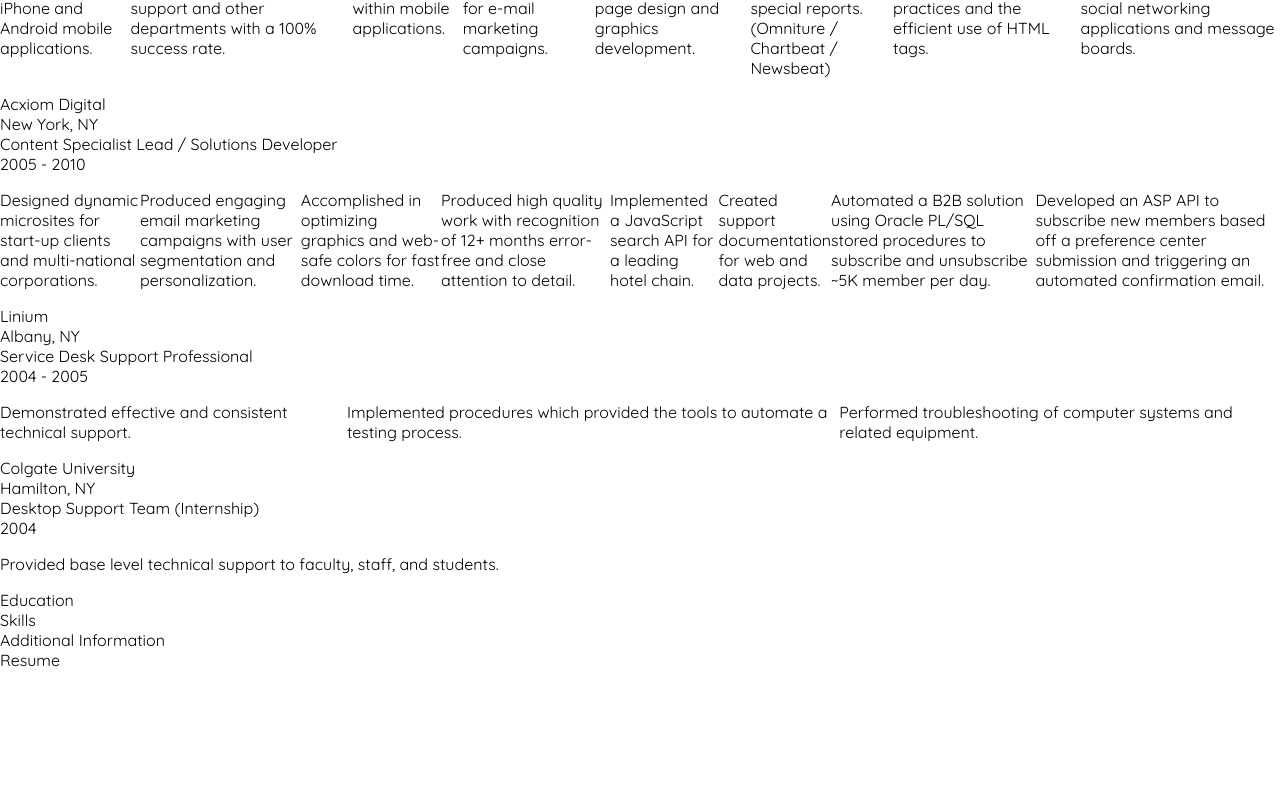
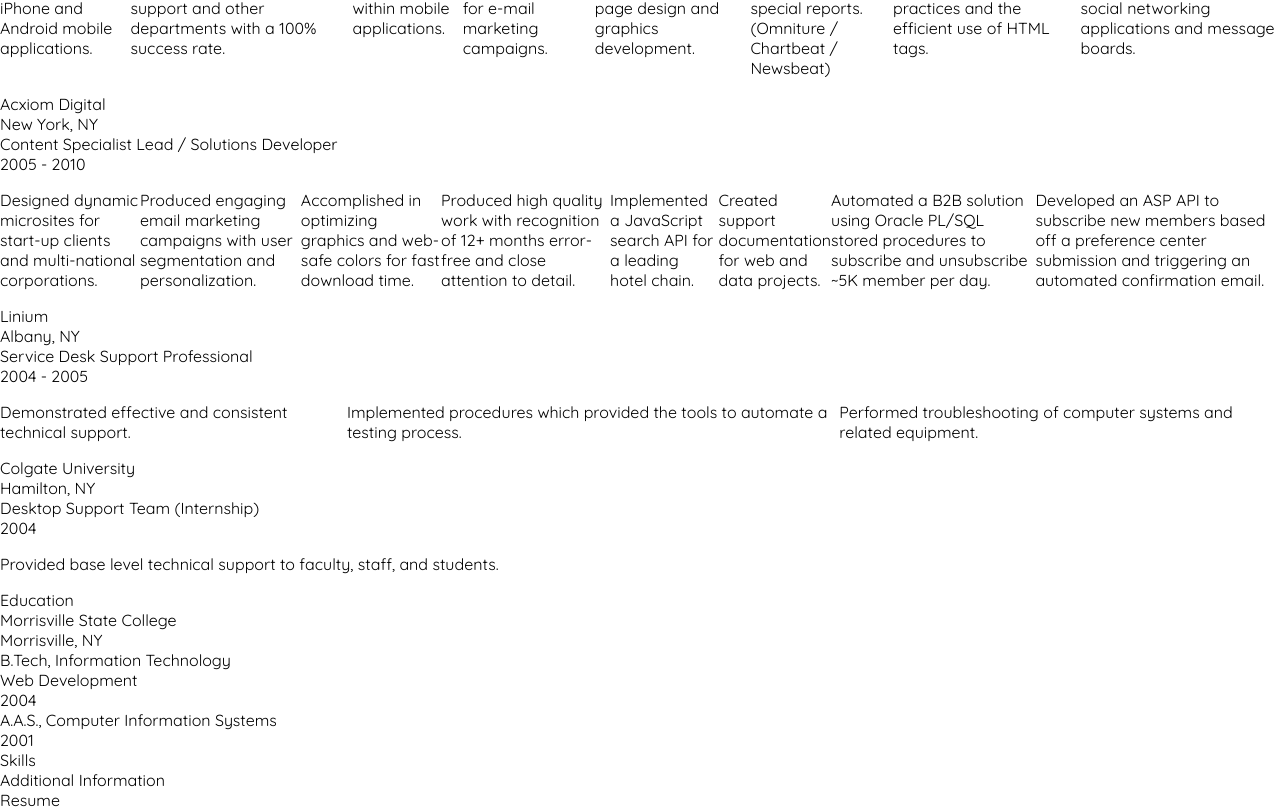
Before and after one commit to tkrofecheck/react-website, a React (Create React App) app: page /resume in a window 1280 px wide. Shown: the part 1156-1966 px from the top of the page. Before the commit the page ends 1826 px from the top, so only its background shows below. Built offline with nearby package versions, Linux system fonts and the light colour scheme.

Commit message:
add education section with degrees

```diff
--- /dev/null
+++ b/src/components/resume/Degree.js
@@ -0,0 +1,19 @@
+import React, { Component } from 'react';
+
+const Degree = (props) => {
+    return (
+        <div className="degree">
+            <div className="degree-type">
+                {props.type}
+            </div>
+            <div className="degree-focus">
+                {props.focus}
+            </div>
+            <div className="degree-year">
+                {props.year}
+            </div>
+        </div>
+    );
+}
+
+export default Degree;
--- a/src/components/resume/Section.js
+++ b/src/components/resume/Section.js
@@ -1,5 +1,6 @@
 import React, { Component } from 'react';
 import Job from './Job';
+import Degree from './Degree';
 
 export default class Section extends Component {
     constructor(props) {
@@ -8,7 +9,7 @@ export default class Section extends Component {
         this.getJobs = this.getJobs.bind(this);
     }
 
-    getJobs(data) {
+    getJobs() {
         const { jobs } = this.props;
 
         if (jobs !== undefined) {
@@ -17,6 +18,32 @@ export default class Section extends Component {
                     {jobs.map((job, index) => {
                         return <Job key={index} {...job} />;
                     })}
+                </div>
+            )
+        }
+    }
+
+    getEducation() {
+        const { college } = this.props;
+
+        if (college !== undefined) {
+            const { name, city, degrees } = college;
+
+            return(
+                <div className="resume_education">
+                    <div className="resume_education-school">
+                        <div className="name">
+                            {name}
+                        </div>
+                        <div className="city">
+                            {city}
+                        </div>
+                        <div className="degree">
+                            {degrees.map((degree, index) => {
+                                return <Degree key={index} {...degree} />;
+                            })}
+                        </div>
+                    </div>
                 </div>
             )
         }
@@ -31,6 +58,7 @@ export default class Section extends Component {
                 {name}
                 {text}
                 {this.getJobs()}
+                {this.getEducation()}
             </section>
         )
     }
```
